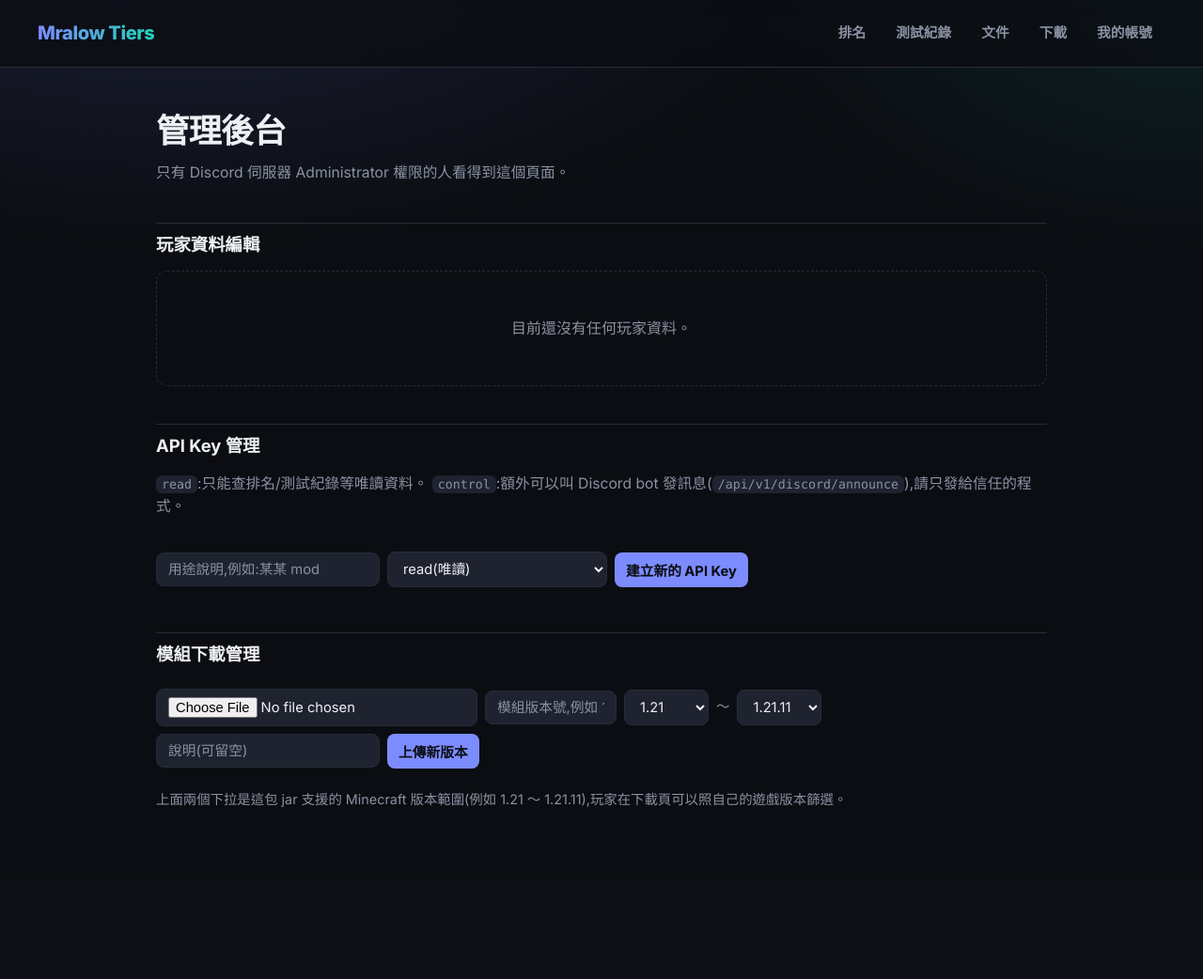
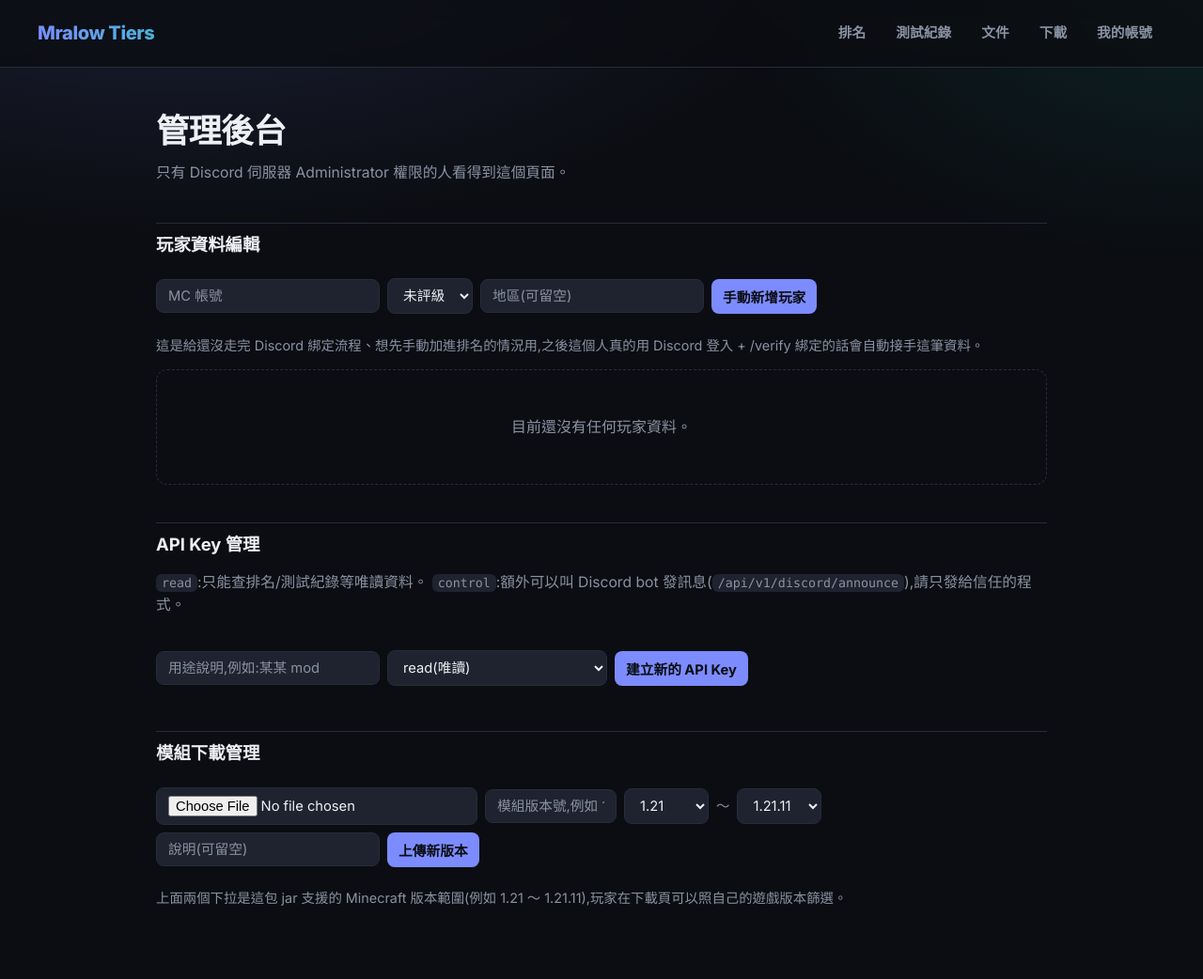
Before and after one commit to Mralowww/paper-server, a Flask app: page /admin in a window 1280 px wide. Shown: the whole page at 94% size. Before the commit the page ends 859 px from the top, so only its background shows below. Run offline with Flask 3, Linux system fonts and the light colour scheme; the visitor is signed in with stand-in values (Sample User, id 1); data that the repository does not hold is empty.

Commit message:
新增管理員手動建立玩家功能,並加強全站互動動畫
- /admin 新增「手動新增玩家」表單,不用等玩家走完 Discord 綁定流程就能先上榜
- bind_player 新增接手邏輯:手動新增的玩家之後真的用 Discord + /verify 綁定
  同一個 MC 帳號時,會接手同一筆資料(段位等保留),不會變成重複的兩筆
- 加上導覽列底線動畫、招牌漸層流動、頭像/角色圖 hover 縮放、Tier 徽章 hover
  發光、驗證碼區塊呼吸光暈、按鈕 hover 浮起等互動動畫

```diff
--- a/tierlist-web/app.py
+++ b/tierlist-web/app.py
@@ -408,6 +408,22 @@ def admin_home():
     )
 
 
+@app.route("/admin/players/create", methods=["POST"])
+def admin_create_player():
+    require_admin()
+    mc_username = request.form.get("mc_username", "").strip()
+    tier = request.form.get("tier", "").strip() or None
+    region = request.form.get("region", "").strip() or None
+
+    if not mc_username:
+        abort(400)
+    if tier and tier not in models.TIERS:
+        abort(400)
+
+    models.create_manual_player(mc_username, tier, region)
+    return redirect(url_for("admin_home"))
+
+
 @app.route("/admin/players/<int:player_id>/edit", methods=["POST"])
 def admin_edit_player(player_id):
     require_admin()
--- a/tierlist-web/models.py
+++ b/tierlist-web/models.py
@@ -1,4 +1,5 @@
 import json
+import secrets
 import sqlite3
 import time
 from contextlib import contextmanager
@@ -193,12 +194,28 @@ def bind_player(discord_id: str, discord_username: str, mc_uuid: str, mc_usernam
                 "WHERE discord_id = ?",
                 (mc_uuid, mc_username, discord_username, now, discord_id),
             )
-        else:
+            return True, "ok"
+
+        # 管理員手動新增的佔位資料(discord_id 是 "manual:xxx",mc_uuid 還是 NULL)
+        # 剛好對到同一個 MC 帳號的話,直接讓這次真的綁定接手這筆,而不是另外開一筆重複的。
+        manual_placeholder = conn.execute(
+            "SELECT id FROM players WHERE mc_uuid IS NULL AND mc_username = ? COLLATE NOCASE "
+            "AND discord_id LIKE 'manual:%'",
+            (mc_username,),
+        ).fetchone()
+        if manual_placeholder:
             conn.execute(
-                "INSERT INTO players (discord_id, discord_username, mc_uuid, mc_username, created_at, updated_at) "
-                "VALUES (?, ?, ?, ?, ?, ?)",
-                (discord_id, discord_username, mc_uuid, mc_username, now, now),
+                "UPDATE players SET discord_id = ?, discord_username = ?, mc_uuid = ?, mc_username = ?, "
+                "updated_at = ? WHERE id = ?",
+                (discord_id, discord_username, mc_uuid, mc_username, now, manual_placeholder["id"]),
             )
+            return True, "ok"
+
+        conn.execute(
+            "INSERT INTO players (discord_id, discord_username, mc_uuid, mc_username, created_at, updated_at) "
+            "VALUES (?, ?, ?, ?, ?, ?)",
+            (discord_id, discord_username, mc_uuid, mc_username, now, now),
+        )
         return True, "ok"
 
 
@@ -260,6 +277,24 @@ def update_player(player_id: int, mc_username: str | None = None, region: str |
             (new_mc_username, new_region, new_tier, now, player_id),
         )
         return True
+
+
+def create_manual_player(mc_username: str, tier: str | None = None, region: str | None = None):
+    """管理員在後台手動新增一筆玩家資料,不用等玩家自己走 Discord 綁定流程。
+    因為 discord_id 是 UNIQUE NOT NULL,手動建立的玩家給一個 "manual:<隨機碼>" 當佔位值,
+    之後這個人真的用 Discord 登入 + /verify 綁定的話,會走 bind_player 的更新路徑蓋掉這筆。"""
+    if tier is not None and tier not in TIERS:
+        raise ValueError("invalid tier")
+
+    now = int(time.time())
+    placeholder_discord_id = f"manual:{secrets.token_hex(8)}"
+    with get_db() as conn:
+        cur = conn.execute(
+            "INSERT INTO players (discord_id, discord_username, mc_username, vanilla_tier, region, "
+            "created_at, updated_at) VALUES (?, ?, ?, ?, ?, ?, ?)",
+            (placeholder_discord_id, "(管理員手動新增)", mc_username, tier, region, now, now),
+        )
+        return cur.lastrowid
 
 
 def delete_player(player_id: int):
--- a/tierlist-web/static/css/style.css
+++ b/tierlist-web/static/css/style.css
@@ -459,6 +459,80 @@ main > *:nth-child(n+5) { animation-delay: 0.2s; }
 .stat-row .stat-tile:nth-child(2) { animation-delay: 0.08s; }
 .stat-row .stat-tile:nth-child(3) { animation-delay: 0.16s; }
 
+/* ---- 額外互動動畫 ---- */
+
+.nav-links a {
+    position: relative;
+}
+
+.nav-links a::after {
+    content: "";
+    position: absolute;
+    left: 14px;
+    right: 14px;
+    bottom: 4px;
+    height: 2px;
+    background: linear-gradient(90deg, var(--accent), var(--accent-2));
+    border-radius: 2px;
+    transform: scaleX(0);
+    transform-origin: left;
+    transition: transform 0.2s ease;
+}
+
+.nav-links a:hover::after {
+    transform: scaleX(1);
+}
+
+.topnav .brand {
+    background-size: 200% auto;
+    animation: brandShift 6s ease-in-out infinite;
+}
+
+@keyframes brandShift {
+    0%, 100% { background-position: 0% center; }
+    50% { background-position: 100% center; }
+}
+
+.mc-avatar, .player-skin {
+    transition: transform 0.2s ease;
+}
+
+.rank-row:hover .mc-avatar {
+    transform: scale(1.15);
+}
+
+.player-skin:hover {
+    transform: translateY(-4px);
+}
+
+.tier-badge {
+    transition: transform 0.15s ease, box-shadow 0.15s ease;
+}
+
+.rank-row:hover .tier-badge,
+.player-header .tier-badge:hover {
+    transform: scale(1.08);
+    box-shadow: 0 4px 14px rgba(124, 140, 255, 0.35);
+}
+
+.verify-box pre {
+    animation: pulseGlow 2s ease-in-out infinite;
+}
+
+@keyframes pulseGlow {
+    0%, 100% { box-shadow: 0 0 0 rgba(34, 211, 184, 0); }
+    50% { box-shadow: 0 0 16px rgba(34, 211, 184, 0.35); }
+}
+
+.btn, button {
+    transition: filter 0.12s ease, transform 0.12s ease, box-shadow 0.12s ease;
+}
+
+.btn:hover, button:hover {
+    transform: translateY(-1px);
+    box-shadow: 0 4px 12px rgba(124, 140, 255, 0.25);
+}
+
 @media (prefers-reduced-motion: reduce) {
     * {
         animation-duration: 0.001s !important;
--- a/tierlist-web/templates/admin.html
+++ b/tierlist-web/templates/admin.html
@@ -6,6 +6,18 @@
 <p class="page-subtitle">只有 Discord 伺服器 Administrator 權限的人看得到這個頁面。</p>
 
 <h2>玩家資料編輯</h2>
+<form method="post" action="{{ url_for('admin_create_player') }}" class="inline-form">
+    <input type="text" name="mc_username" placeholder="MC 帳號" required>
+    <select name="tier">
+        <option value="">未評級</option>
+        {% for t in tiers %}
+        <option value="{{ t }}">{{ t }}</option>
+        {% endfor %}
+    </select>
+    <input type="text" name="region" placeholder="地區(可留空)">
+    <button type="submit">手動新增玩家</button>
+</form>
+<p class="muted">這是給還沒走完 Discord 綁定流程、想先手動加進排名的情況用,之後這個人真的用 Discord 登入 + /verify 綁定的話會自動接手這筆資料。</p>
 {% if players %}
 <div class="table-wrap">
 <table class="tier-table">
```
